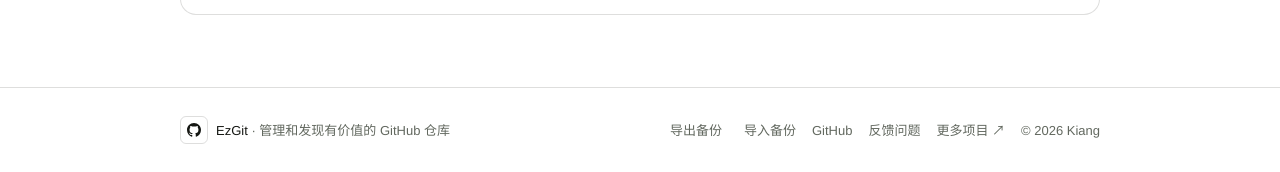
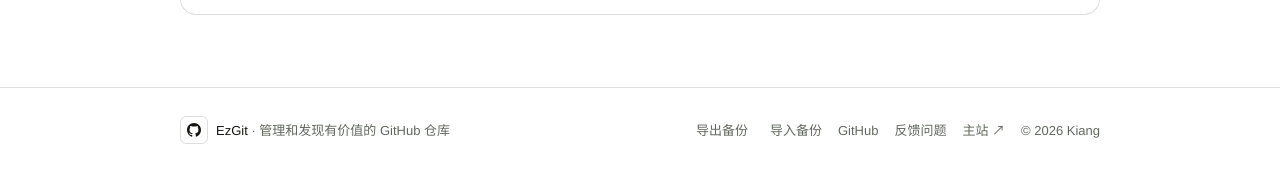
Before and after one commit to keepwonder/ezgit, a website: page index.html in a window 1280 px wide. Shown: the part 669-841 px from the top of the page. Drawn offline with Linux system fonts and the light colour scheme.

Commit message:
style: Footer 主站入口统一命名为「主站」

```diff
--- a/index.html
+++ b/index.html
@@ -2059,7 +2059,7 @@
                 <input type="file" id="import-file" accept=".json" class="visually-hidden">
                 <a href="https://github.com/keepwonder/ezgit" target="_blank" rel="noopener noreferrer">GitHub</a>
                 <a href="https://github.com/keepwonder/ezgit/issues" target="_blank" rel="noopener noreferrer">反馈问题</a>
-                <a href="https://kiang.website" target="_blank" rel="noopener noreferrer">更多项目 ↗</a>
+                <a href="https://kiang.website" target="_blank" rel="noopener noreferrer">主站 ↗</a>
                 <span class="footer-copy">© 2026 Kiang</span>
             </nav>
         </div>
```
